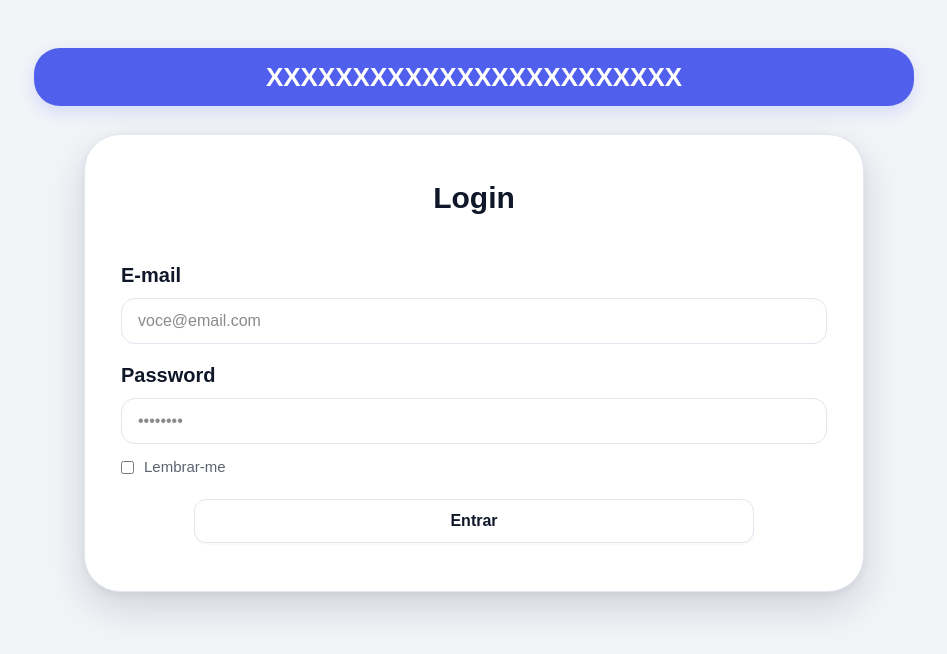
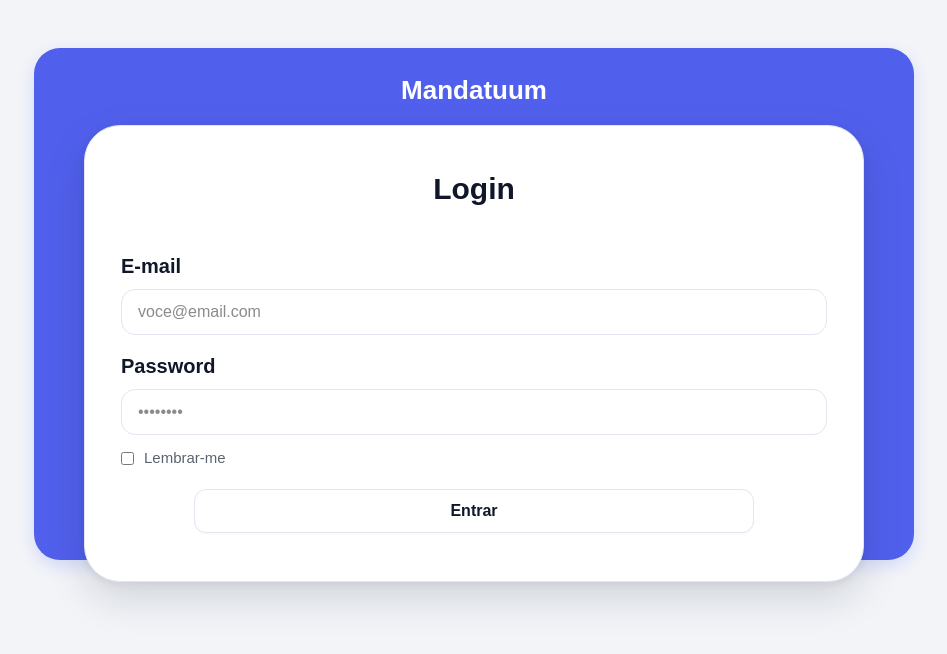
Before and after one commit to IdelVitor/Residencia_III_Mandatuum, a Next.js app in the folder frontend/: page /login in a window 1280 px wide. Shown: the top 654 px of the page, without its empty margins (166-1113 px from the left). Built offline with nearby package versions, Linux system fonts and the light colour scheme.

Commit message:
finalizando a pagina de login

```diff
--- a/frontend/app/login/login.module.css
+++ b/frontend/app/login/login.module.css
@@ -27,15 +27,18 @@
 /* “Pílula” do topo */
 .brand {
   width: min(880px, 92vw);
+  height: min(960px, 40vw);
   background: var(--brand);
   color: #fff;
   font-weight: 700;                /* 800 -> 700 para suavizar */
   font-size: 26px;
-  line-height: 1;
+  line-height: 2;
   text-align: center;
   padding: 16px 28px;
   border-radius: 26px;
   box-shadow: 0 6px 16px rgba(50, 77, 255, 0.15);
+  position: relative;
+  z-index: 1;
 }
 
 /* Card */
@@ -44,8 +47,11 @@
   background: var(--card);
   border-radius: 36px;             /* 40 -> 36 */
   padding: 40px 36px 48px;
+  margin-top: 6%;
   border: 1px solid var(--input-border);
   box-shadow: var(--shadow);
+  position: absolute;
+  z-index: 2;
 }
 
 /* Título */
--- a/frontend/app/login/page.tsx
+++ b/frontend/app/login/page.tsx
@@ -6,7 +6,7 @@ export const metadata = { title: "Login" };
 export default function LoginPage() {
   return (
     <div className={styles.bg}>
-      <div className={styles.brand}>XXXXXXXXXXXXXXXXXXXXXXXX</div>
+      <div className={styles.brand}>Mandatuum</div>
 
       <section className={styles.card}>
         <h1 className={styles.title}>Login</h1>
```
